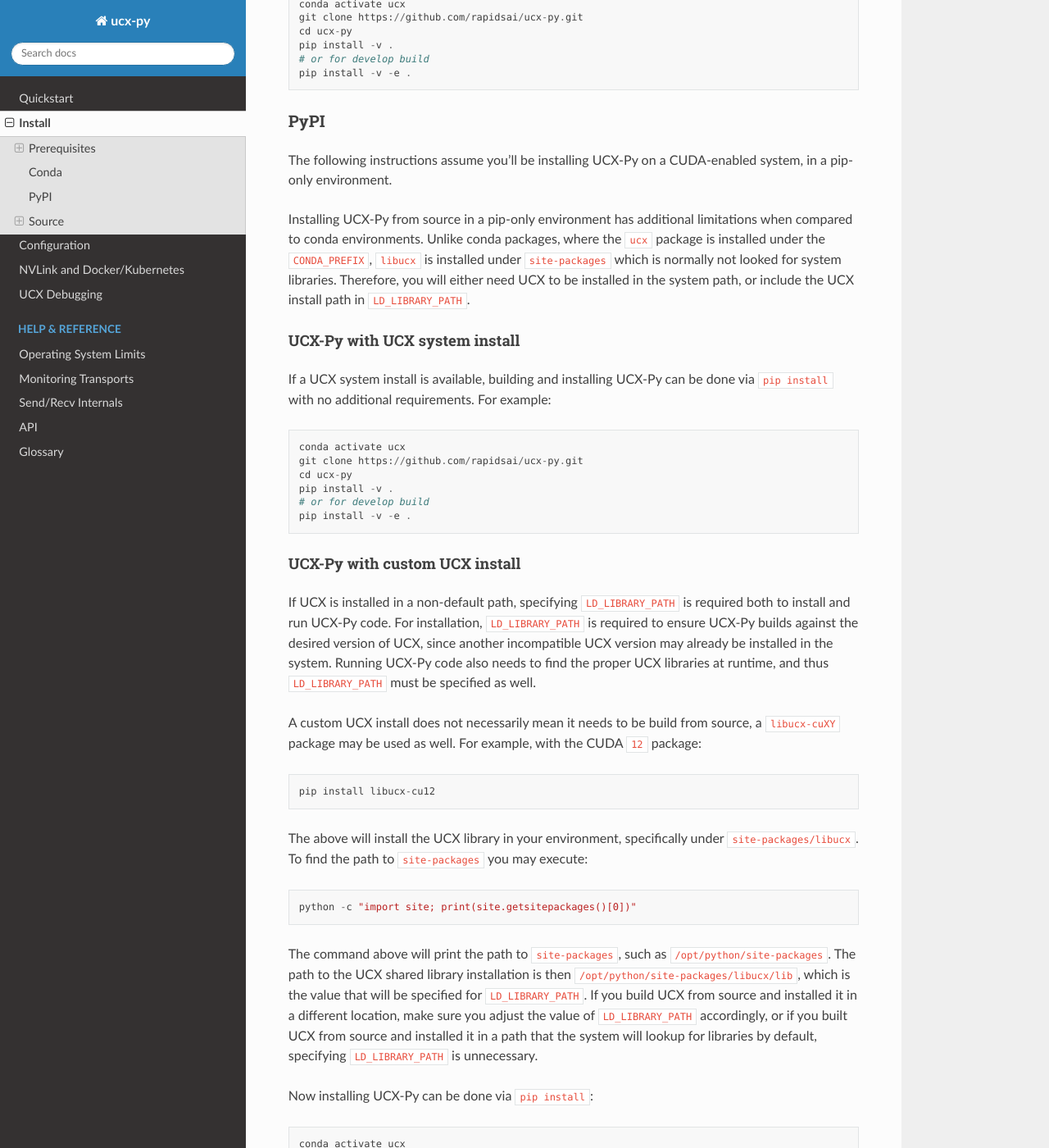
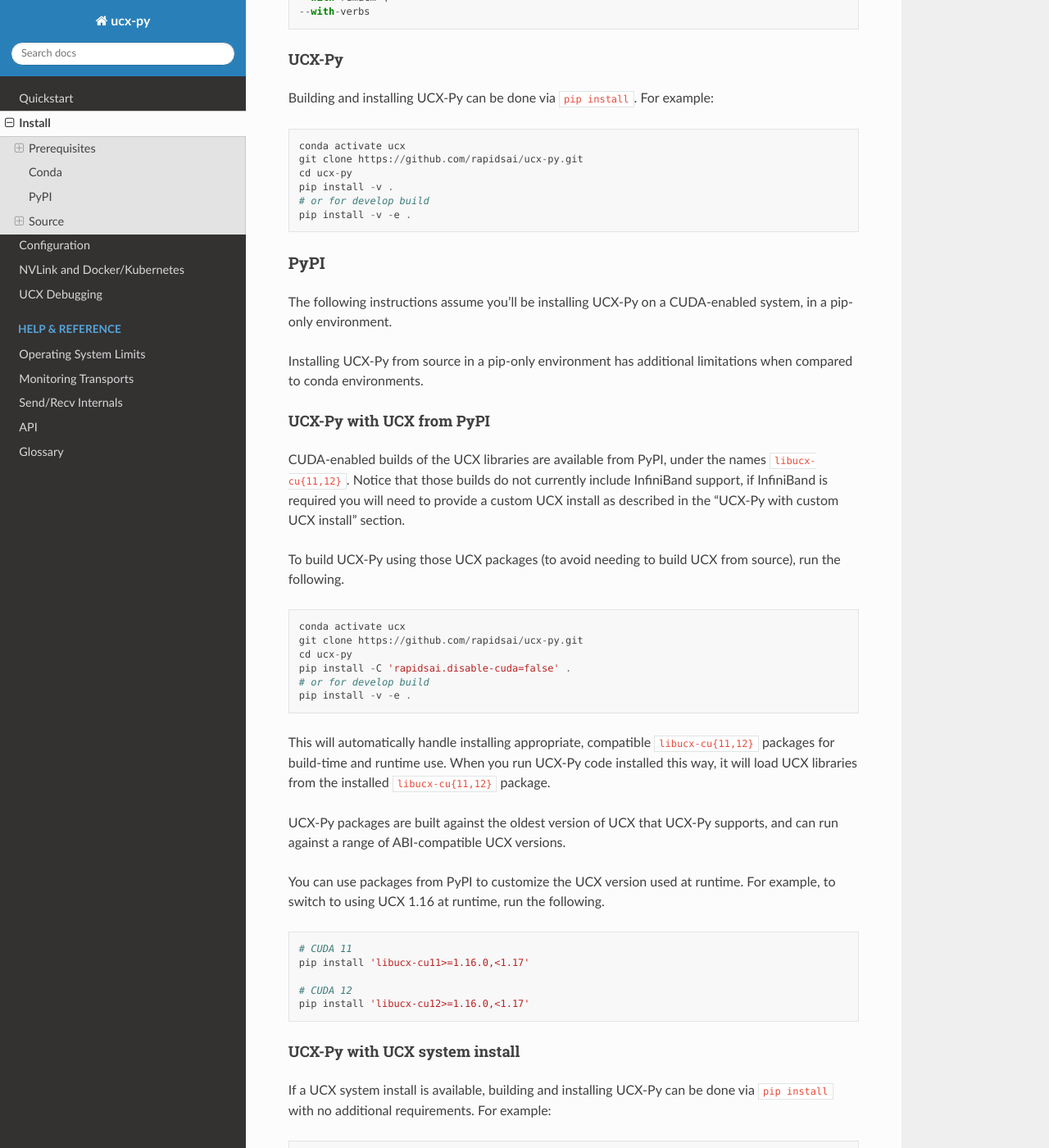
Before and after one commit to rapidsai/ucx-py, a Sphinx documentation site: the page built from docs/source/install.rst, in a window 1280 px wide and 1400 px high, scrolled down 3848 px. Shown: the whole window at 82% size. Built offline with Sphinx 7.4.7 and the Read the Docs theme 3.1.0, drawn with Linux system fonts in a browser that asks for light colours; the version number could not be read and is left out; some of the changed text lies outside the part shown.

```diff
--- a/docs/source/install.rst
+++ b/docs/source/install.rst
@@ -34,17 +34,24 @@ support is active by checking for the presence of ``/dev/infiniband/rdma_cm`` an
 Conda
 -----
 
-Conda packages can be installed as so. Replace ``<CUDA version>`` with the
-desired version (minimum ``11.2``). These are available both on ``rapidsai``
-and ``rapidsai-nightly``. Starting with the UCX 1.14.1 conda-forge package,
+Use one of the commands below to install conda packages.
+Replace `-c rapidsai` with `-c rapidsai-nightly` to pull in the newer but less stable nightly packages.
+Change `cuda-version` to pin to a different CUDA minor version if you'd like.
+
+::
+
+    # CUDA 11
+    conda create -n ucx -c conda-forge -c rapidsai \
+      cuda-version=11.8 ucx-py
+
+    # CUDA 12
+    conda create -n ucx -c conda-forge -c rapidsai \
+      cuda-version=12.5 ucx-py
+
+Starting with the UCX 1.14.1 conda-forge package,
 InfiniBand support is available again via rdma-core, thus building UCX
 from source is not required solely for that purpose anymore but may still
 be done if desired (e.g., to test for new capabilities or bug fixes).
-
-::
-
-    conda create -n ucx -c conda-forge -c rapidsai \
-      cudatoolkit=<CUDA version> ucx-py
 
 PyPI
 ----
@@ -55,13 +62,15 @@ workloads and either one can be chosen if the application doesn't use
 CUDA, but currently there are no pre-built CPU-only packages available,
 so either one of CUDA packages must be installed instead. The CUDA
 version is differentiated by the suffix ``-cuXY``, where ``XY`` must be
-replaced with the desired CUDA version. Installing CUDA ``12`` package
-can be done with the following command:
+replaced with the desired CUDA version.
 
 ::
 
+    # CUDA 11
     pip install ucx-py-cu12
 
+    # CUDA 12
+    pip install ucx-py-cu12
 
 UCX-Py has no direct dependency on CUDA, but the package specifies the
 ``-cuXY`` prefix so that the correct ``libucx-cuXY`` package is selected.
@@ -75,8 +84,7 @@ Source
 Conda
 ~~~~~
 
-The following instructions assume you'll be using UCX-Py on a CUDA-enabled system and is in a `Conda environment <https://docs.conda.io/projects/conda/en/latest/>`_.
-
+The following instructions assume you'll be using UCX-Py on a CUDA-enabled system and using a `Conda environment <https://docs.conda.io/projects/conda/en/latest/>`_.
 
 Build Dependencies
 ^^^^^^^^^^^^^^^^^^
@@ -85,7 +93,7 @@ Build Dependencies
 
     conda create -n ucx -c conda-forge \
         automake make libtool pkg-config \
-        "python=3.12" setuptools "cython>=3.0.0"
+        "python=3.12" "setuptools>=64.0" "cython>=3.0.0"
 
 .. note::
     The Python version must be explicitly specified here, UCX-Py currently supports
@@ -102,17 +110,17 @@ Test Dependencies
         dask distributed cloudpickle
 
 
-UCX >= 1.11.1
+UCX >= 1.15.0
 ^^^^^^^^^^^^^
 
-Instructions for building UCX >= 1.11.1 (minimum version supported by UCX-Py), make sure to change ``git checkout v1.11.1`` to a newer version if desired:
+Instructions for building UCX >= 1.15.0 (minimum version supported by UCX-Py), make sure to change ``git checkout v1.15.0`` to a newer version if desired:
 
 ::
 
     conda activate ucx
     git clone https://github.com/openucx/ucx
     cd ucx
-    git checkout v1.11.1
+    git checkout v1.15.0
     ./autogen.sh
     mkdir build
     cd build
@@ -134,13 +142,13 @@ It is possible to enable InfiniBand support via the conda-forge rdma-core packag
     conda install -c conda-forge c-compiler cxx-compiler gcc_linux-64=11.* rdma-core=28.*
 
 
-After installing the necessary dependencies, it's now time to build UCX from source, make sure to change ``git checkout v1.11.1`` to a newer version if desired:
+After installing the necessary dependencies, it's now time to build UCX from source, make sure to change ``git checkout v1.15.0`` to a newer version if desired:
 
 ::
 
     git clone https://github.com/openucx/ucx
     cd ucx
-    git checkout v1.11.1
+    git checkout v1.15.0
     ./autogen.sh
     mkdir build
     cd build
@@ -168,7 +176,7 @@ Before continuing, first ensure MOFED 5.0 or higher is installed, for example in
 If MOFED drivers are not installed on the machine, you can download drivers directly from
 `NVIDIA <https://network.nvidia.com/products/infiniband-drivers/linux/mlnx_ofed/>`_.
 
-Building UCX >= 1.11.1 as shown previously should automatically include InfiniBand support if available in the system. It is possible to explicitly
+Building from source as shown previously should automatically include InfiniBand support if available in the system. It is possible to explicitly
 activate those, ensuring the system satisfies all dependencies or fail otherwise, by including the ``--with-rdmacm`` and ``--with-verbs`` build flags.
 Additionally, we want to make sure UCX uses compilers from the system, we do so by specifying ``CC=/usr/bin/gcc`` and ``CXX=/usr/bin/g++``, be sure
 to adjust that for the path to your system compilers. For example:
@@ -205,7 +213,42 @@ PyPI
 
 The following instructions assume you'll be installing UCX-Py on a CUDA-enabled system, in a pip-only environment.
 
-Installing UCX-Py from source in a pip-only environment has additional limitations when compared to conda environments. Unlike conda packages, where the ``ucx`` package is installed under the ``CONDA_PREFIX``, ``libucx`` is installed under ``site-packages`` which is normally not looked for system libraries. Therefore, you will either need UCX to be installed in the system path, or include the UCX install path in ``LD_LIBRARY_PATH``.
+Installing UCX-Py from source in a pip-only environment has additional limitations when compared to conda environments.
+
+UCX-Py with UCX from PyPI
+^^^^^^^^^^^^^^^^^^^^^^^^^
+
+CUDA-enabled builds of the UCX libraries are available from PyPI, under the names ``libucx-cu{11,12}``.
+Notice that those builds do not currently include InfiniBand support, if InfiniBand is required you will
+need to provide a custom UCX install as described in the "UCX-Py with custom UCX install" section.
+
+To build UCX-Py using those UCX packages (to avoid needing to build UCX from source), run the following.
+
+::
+
+    conda activate ucx
+    git clone https://github.com/rapidsai/ucx-py.git
+    cd ucx-py
+    pip install -C 'rapidsai.disable-cuda=false' .
+    # or for develop build
+    pip install -v -e .
+
+This will automatically handle installing appropriate, compatible ``libucx-cu{11,12}`` packages for build-time and runtime use.
+When you run UCX-Py code installed this way, it will load UCX libraries from the installed ``libucx-cu{11,12}`` package.
+
+UCX-Py packages are built against the oldest version of UCX that UCX-Py supports, and can run against a range
+of ABI-compatible UCX versions.
+
+You can use packages from PyPI to customize the UCX version used at runtime.
+For example, to switch to using UCX 1.16 at runtime, run the following.
+
+::
+
+    # CUDA 11
+    pip install 'libucx-cu11>=1.16.0,<1.17'
+
+    # CUDA 12
+    pip install 'libucx-cu12>=1.16.0,<1.17'
 
 
 UCX-Py with UCX system install
@@ -222,39 +265,44 @@ If a UCX system install is available, building and installing UCX-Py can be done
     # or for develop build
     pip install -v -e .
 
+To ensure that system install of UCX is always used at runtime (and not the ``libucx-cu{11,12}`` wheels), set the following
+environment variable in the runtime environment.
+
+::
+
+    export RAPIDS_LIBUCX_PREFER_SYSTEM_LIBRARY=true
+
 
 UCX-Py with custom UCX install
 ^^^^^^^^^^^^^^^^^^^^^^^^^^^^^^
 
-If UCX is installed in a non-default path, specifying ``LD_LIBRARY_PATH`` is required both to install and run UCX-Py code. For installation, ``LD_LIBRARY_PATH`` is required to ensure UCX-Py builds against the desired version of UCX, since another incompatible UCX version may already be installed in the system. Running UCX-Py code also needs to find the proper UCX libraries at runtime, and thus ``LD_LIBRARY_PATH`` must be specified as well.
-
-A custom UCX install does not necessarily mean it needs to be build from source, a ``libucx-cuXY`` package may be used as well. For example, with the CUDA ``12`` package:
+If UCX is installed in a non-default path (as it might be if you built it from source), some additional configuration is required to build and run UCX-Py against it.
+To check if the loader can find your custom UCX installation, run the following.
 
 ::
 
-    pip install libucx-cu12
+    ldconfig -p | grep libucs
 
-The above will install the UCX library in your environment, specifically under ``site-packages/libucx``. To find the path to ``site-packages`` you may execute:
-
-::
-
-    python -c "import site; print(site.getsitepackages()[0])"
-
-The command above will print the path to ``site-packages``, such as ``/opt/python/site-packages``. The path to the UCX shared library installation is then ``/opt/python/site-packages/libucx/lib``, which is the value that will be specified for ``LD_LIBRARY_PATH``. If you build UCX from source and installed it in a different location, make sure you adjust the value of ``LD_LIBRARY_PATH`` accordingly, or if you built UCX from source and installed it in a path that the system will lookup for libraries by default, specifying ``LD_LIBRARY_PATH`` is unnecessary.
-
-Now installing UCX-Py can be done via ``pip install``:
+If that returns that filepath you expect, then you can just use the "UCX-Py with UCX system install" instructions above.
+If that doesn't show anything, then you need to help the loader find the UCX libraries.
+At build time, add your install of UCX to ``LD_LIBRARY_PATH``.
 
 ::
 
     conda activate ucx
     git clone https://github.com/rapidsai/ucx-py.git
     cd ucx-py
-    LD_LIBRARY_PATH=/opt/python/site-packages/libucx/lib pip install -v .
+    CUSTOM_UCX_INSTALL="wherever-you-put-your-ucx-install"
+    LD_LIBRARY_PATH="${CUSTOM_UCX_INSTALL}:${LD_LIBRARY_PATH}" \
+        pip install -v .
     # or for develop build
-    LD_LIBRARY_PATH=/opt/python/site-packages/libucx/lib pip install -v -e .
+    LD_LIBRARY_PATH="${CUSTOM_UCX_INSTALL}:${LD_LIBRARY_PATH}" \
+        pip install -v -e .
 
-Now, to run UCX-Py-enabled code specifying ``LD_LIBRARY_PATH`` will also be required. For example:
+Set the following in the environment to ensure that those libraries are preferred at run time as well.
 
 ::
 
-    LD_LIBRARY_PATH=/opt/python/site-packages/libucx/lib python -c "import ucp; print(ucp.get_ucx_version())"
+    RAPIDS_LIBUCX_PREFER_SYSTEM_LIBRARY=true
+    LD_LIBRARY_PATH="${CUSTOM_UCX_INSTALL}:${LD_LIBRARY_PATH}" \
+      python -c "import ucp; print(ucp.get_ucx_version())"
```
